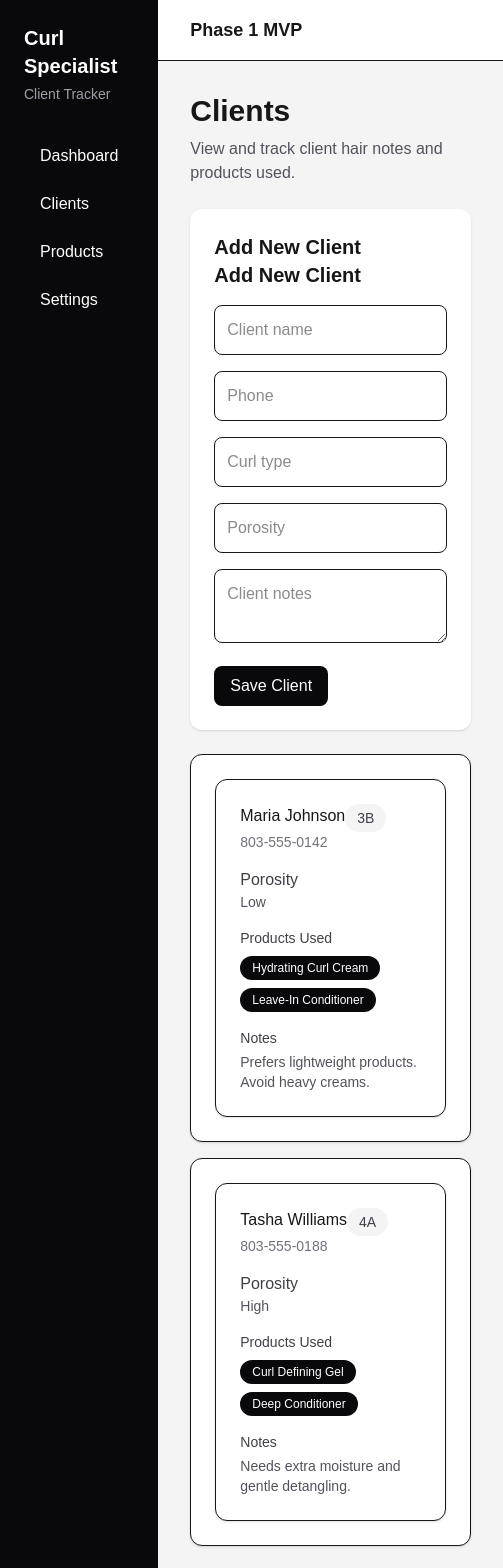
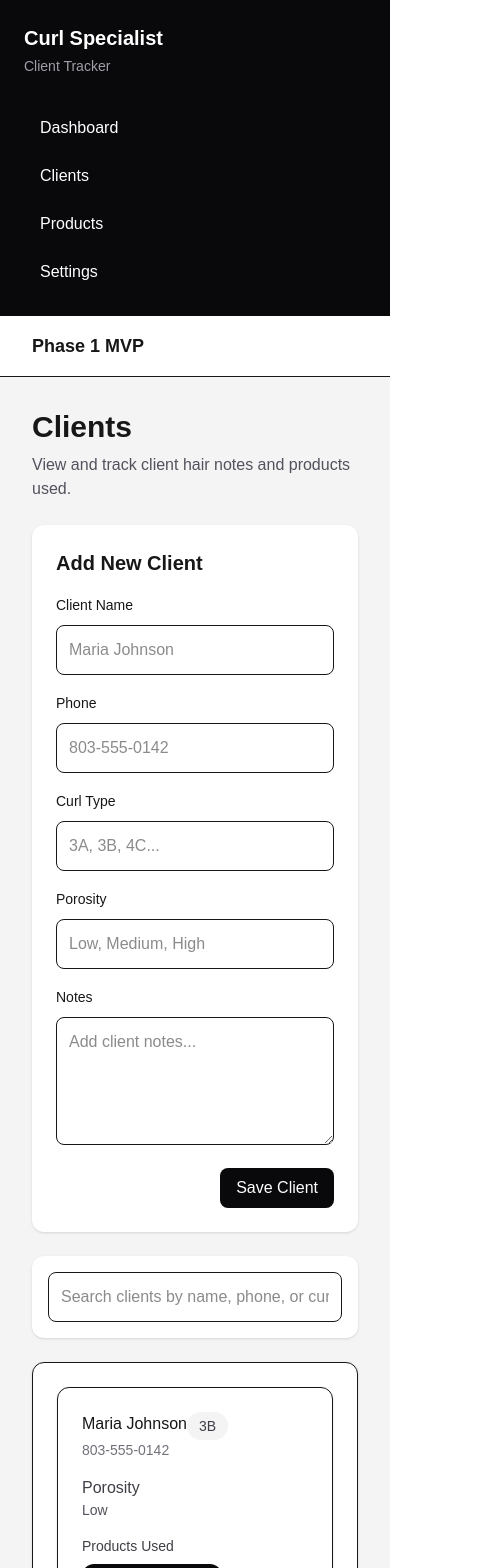
Before and after one commit to samirhilario/curl-specialist-platform, a Next.js app: page /dashboard/clients in a window 390 px wide. Shown: the top 1568 px of the page, 503 px wide, since content can reach past the window. Built offline with nearby package versions, Linux system fonts and the light colour scheme.

Commit message:
Improve dashboard mobile responsiveness

```diff
--- a/src/app/dashboard/layout.tsx
+++ b/src/app/dashboard/layout.tsx
@@ -7,7 +7,7 @@ type DashboardLayoutProps = {
 
 export default function DashboardLayout(props: DashboardLayoutProps) {
   return (
-    <main className="flex min-h-screen">
+    <main className="flex min-h-screen flex-col md:flex-row">
       <Sidebar />
 
       <section className="flex-1 bg-zinc-100">
--- a/src/components/clients/AddClientForm.tsx
+++ b/src/components/clients/AddClientForm.tsx
@@ -7,7 +7,9 @@ type AddClientFormProps = {
   onAddClient: (client: Client) => void
 }
 
-export default function AddClientForm(props: AddClientFormProps) {
+export default function AddClientForm(
+  props: AddClientFormProps
+) {
   const [name, setName] = useState("")
   const [phone, setPhone] = useState("")
   const [curlType, setCurlType] = useState("")
@@ -15,10 +17,12 @@ export default function AddClientForm(props: AddClientFormProps) {
   const [notes, setNotes] = useState("")
   const [error, setError] = useState("")
 
-  function handleSubmit(event: React.FormEvent<HTMLFormElement>) {
+  function handleSubmit(
+    event: React.FormEvent<HTMLFormElement>
+  ) {
     event.preventDefault()
 
-    if(!name.trim()) {
+    if (!name.trim()) {
       setError("Client name is required.")
       return
     }
@@ -45,9 +49,10 @@ export default function AddClientForm(props: AddClientFormProps) {
   }
 
   return (
-    <form onSubmit={handleSubmit} className="mb-6 rounded-xl bg-white p-6 shadow">
-      <h2 className="text-xl font-semibold">Add New Client</h2>
-
+    <form
+      onSubmit={handleSubmit}
+      className="mb-6 rounded-xl bg-white p-6 shadow"
+    >
       <h2 className="text-xl font-semibold">
         Add New Client
       </h2>
@@ -58,23 +63,120 @@ export default function AddClientForm(props: AddClientFormProps) {
         </p>
       )}
 
+      {/*
       <div className="mt-4 grid gap-4 md:grid-cols-2">
-        <input className="rounded-lg border p-3" placeholder="Client name" value={name} onChange={(e) => setName(e.target.value)} />
-        <input className="rounded-lg border p-3" placeholder="Phone" value={phone} onChange={(e) => setPhone(e.target.value)} />
-        <input className="rounded-lg border p-3" placeholder="Curl type" value={curlType} onChange={(e) => setCurlType(e.target.value)} />
-        <input className="rounded-lg border p-3" placeholder="Porosity" value={porosity} onChange={(e) => setPorosity(e.target.value)} />
+        <input
+          className="rounded-lg border p-3"
+          placeholder="Client name"
+          value={name}
+          onChange={(e) => setName(e.target.value)}
+        />
+
+        <input
+          className="rounded-lg border p-3"
+          placeholder="Phone"
+          value={phone}
+          onChange={(e) => setPhone(e.target.value)}
+        />
+
+        <input
+          className="rounded-lg border p-3"
+          placeholder="Curl type"
+          value={curlType}
+          onChange={(e) => setCurlType(e.target.value)}
+        />
+
+        <input
+          className="rounded-lg border p-3"
+          placeholder="Porosity"
+          value={porosity}
+          onChange={(e) => setPorosity(e.target.value)}
+        />
+      </div>
+      */}
+
+      <div className="mt-4 grid gap-4 md:grid-cols-2">
+        <div>
+          <label className="text-sm font-medium">
+            Client Name
+          </label>
+
+          <input
+            className="mt-2 w-full rounded-lg border p-3"
+            placeholder="Maria Johnson"
+            value={name}
+            onChange={(event) =>
+              setName(event.target.value)
+            }
+          />
+        </div>
+
+        <div>
+          <label className="text-sm font-medium">
+            Phone
+          </label>
+
+          <input
+            className="mt-2 w-full rounded-lg border p-3"
+            placeholder="803-555-0142"
+            value={phone}
+            onChange={(event) =>
+              setPhone(event.target.value)
+            }
+          />
+        </div>
+
+        <div>
+          <label className="text-sm font-medium">
+            Curl Type
+          </label>
+
+          <input
+            className="mt-2 w-full rounded-lg border p-3"
+            placeholder="3A, 3B, 4C..."
+            value={curlType}
+            onChange={(event) =>
+              setCurlType(event.target.value)
+            }
+          />
+        </div>
+
+        <div>
+          <label className="text-sm font-medium">
+            Porosity
+          </label>
+
+          <input
+            className="mt-2 w-full rounded-lg border p-3"
+            placeholder="Low, Medium, High"
+            value={porosity}
+            onChange={(event) =>
+              setPorosity(event.target.value)
+            }
+          />
+        </div>
       </div>
 
-      <textarea
-        className="mt-4 w-full rounded-lg border p-3"
-        placeholder="Client notes"
-        value={notes}
-        onChange={(e) => setNotes(e.target.value)}
-      />
+      <div className="mt-4">
+        <label className="text-sm font-medium">
+          Notes
+        </label>
 
-      <button className="mt-4 rounded-lg bg-zinc-950 px-4 py-2 text-white hover:bg-zinc-800">
-        Save Client
-      </button>
+        <textarea
+          className="mt-2 min-h-32 w-full rounded-lg border p-3"
+          placeholder="Add client notes..."
+          value={notes}
+          onChange={(event) =>
+            setNotes(event.target.value)
+          }
+        />
+      </div>
+
+      <div className="mt-4 flex justify-end">
+        <button className="rounded-lg bg-zinc-950 px-4 py-2 text-white hover:bg-zinc-800">
+          Save Client
+        </button>
+      </div>
     </form>
   )
 }
--- a/src/components/clients/ClientManager.tsx
+++ b/src/components/clients/ClientManager.tsx
@@ -11,15 +11,36 @@ type ClientManagerProps = {
 
 export default function ClientManager(props: ClientManagerProps) {
   const [clients, setClients] = useState(props.initialClients)
+  const [searchTerm, setSearchTerm] = useState("")
 
   function handleAddClient(newClient: Client) {
     setClients([...clients, newClient])
   }
 
+  const filteredClients = clients.filter((client) => {
+    const search = searchTerm.toLowerCase()
+
+    return (
+      client.name.toLowerCase().includes(search) ||
+      client.phone.toLowerCase().includes(search) ||
+      client.curlType.toLowerCase().includes(search)
+    )
+  })
+
   return (
     <>
       <AddClientForm onAddClient={handleAddClient} />
-      <ClientList clients={clients} />
+
+      <div className="mb-6 rounded-xl bg-white p-4 shadow">
+        <input
+          value={searchTerm}
+          onChange={(event) => setSearchTerm(event.target.value)}
+          placeholder="Search clients by name, phone, or curl type..."
+          className="w-full rounded-lg border p-3"
+        />
+      </div>
+
+      <ClientList clients={filteredClients} />
     </>
   )
 }
--- a/src/components/clients/ClientProfileManager.tsx
+++ b/src/components/clients/ClientProfileManager.tsx
@@ -2,6 +2,7 @@
 
 import { useState } from "react"
 import type { Client } from "@/types/client"
+import Link from "next/link"
 
 type ClientProfileManagerProps = {
   client: Client
@@ -44,6 +45,13 @@ export default function ClientProfileManager(
 
   return (
     <>
+      <Link
+        href="/dashboard/clients"
+        className="mb-4 inline-flex text-sm font-medium text-zinc-600 hover:text-zinc-950"
+      >
+        ← Back to Clients
+      </Link>
+
       <h1 className="text-3xl font-bold">
         {props.client.name}
       </h1>
--- a/src/components/layout/Sidebar.tsx
+++ b/src/components/layout/Sidebar.tsx
@@ -2,7 +2,7 @@ import Link from "next/link"
 
 export default function Sidebar() {
   return (
-    <aside className="min-h-screen w-64 bg-zinc-950 p-6 text-white">
+    <aside className="w-full md:min-h-screen md:w-64 bg-zinc-950 p-6 text-white">
       <h1 className="text-xl font-bold">Curl Specialist</h1>
       <p className="mt-1 text-sm text-zinc-400">Client Tracker</p>
 
```
